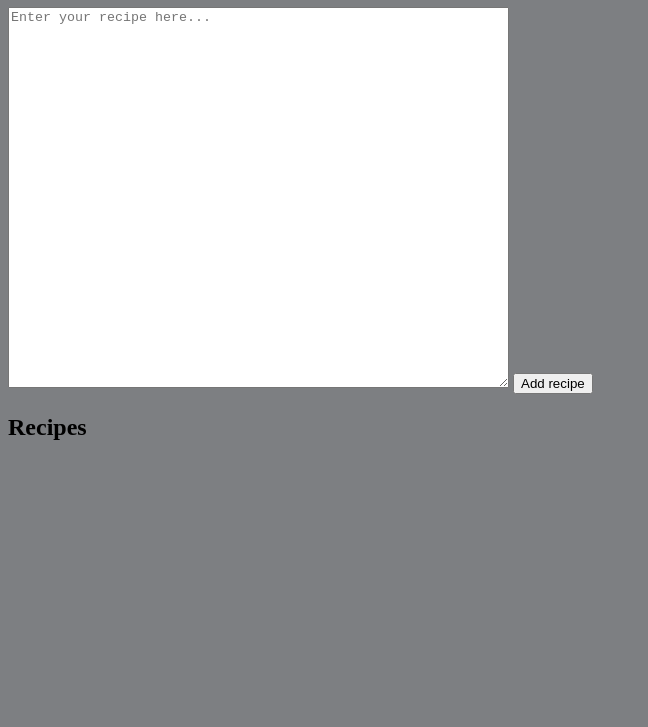
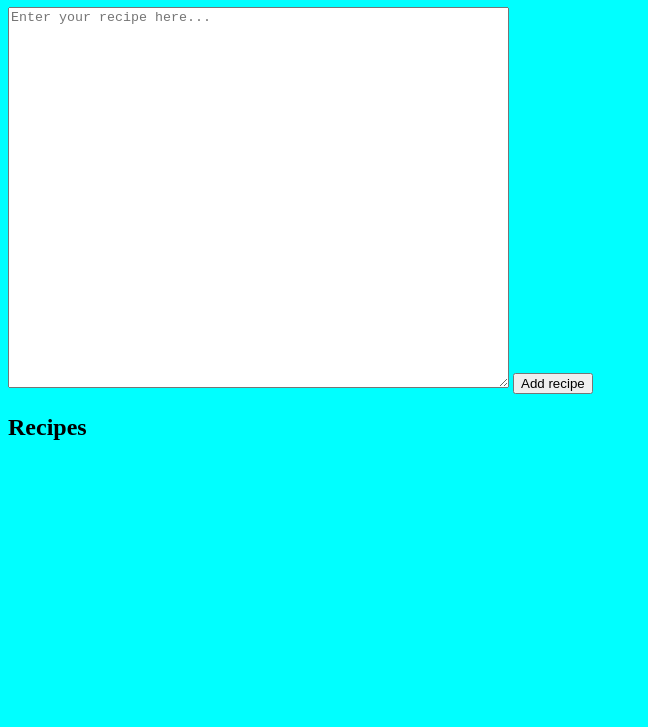
Before and after one commit to Boyangelboss/Week-2, a plain HTML site: page recipe.html in a window 1280 px wide. Shown: the part 73-800 px from the top of the page, without its empty margins (0-648 px from the left). Drawn offline with Linux system fonts and the light colour scheme.

Commit message:
Changed bg to cyan

```diff
--- a/recipe.html
+++ b/recipe.html
@@ -5,7 +5,7 @@
     <title>The Cook Book</title>
   </head>
 
-  <body style="background-color: #7d7f82">
+  <body style="background-color: cyan">
     <h1 style="color: #000000">Insert your recipes</h1>
     <form id="recipe-form">
       <textarea
```
Also changed, not shown: index.html (+1 -0 lines).
